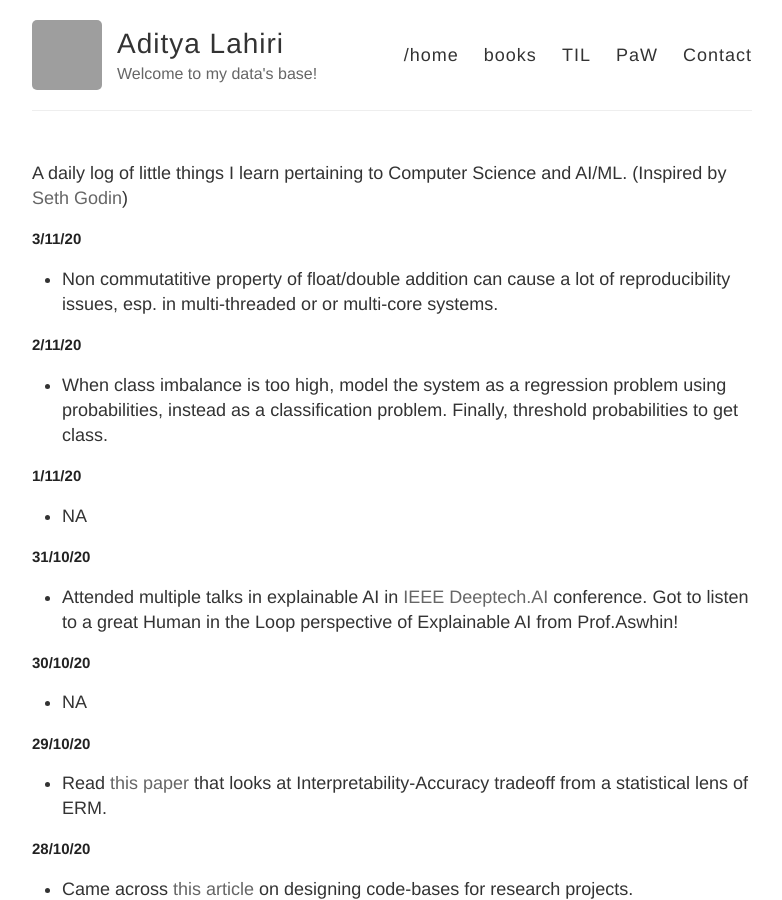
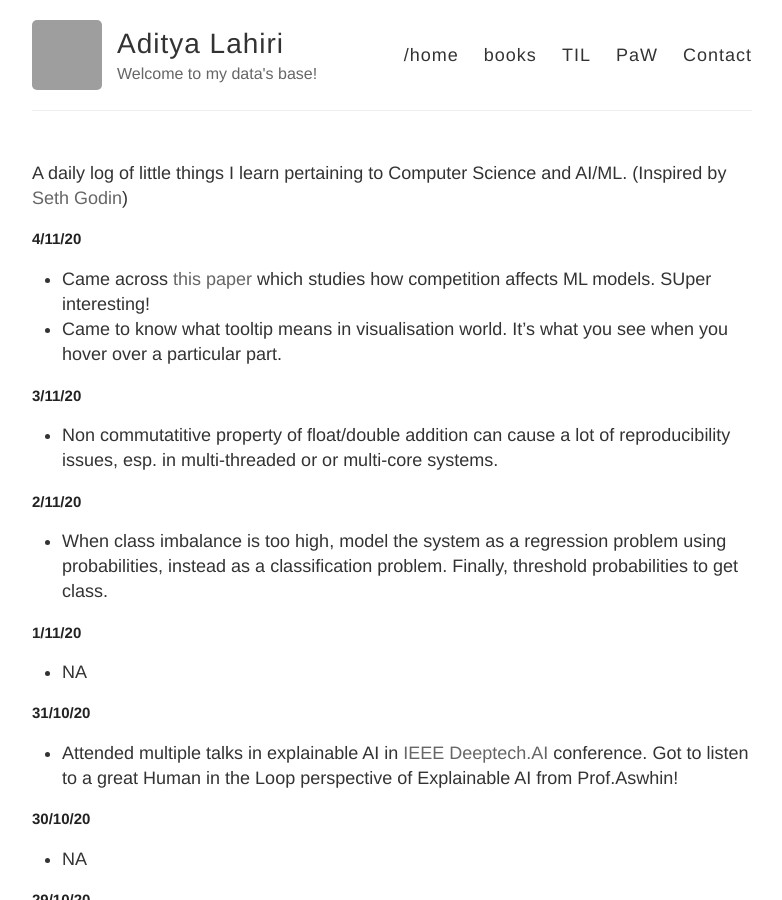
Before and after one commit to adityalahiri/adityalahiri.github.io, a Jekyll site: the page built from TIL.md, in a window 1280 px wide and 900 px high. Shown: the whole window, without its empty margins (248-1030 px from the left). Built offline with Jekyll 4.4.1, drawn with Linux system fonts in a browser that asks for light colours; our own code applies the rules of GitHub Pages for plain Markdown files; grey boxes are pictures that could not be loaded.

Commit message:
Update for 4/11

```diff
--- a/TIL.md
+++ b/TIL.md
@@ -1,5 +1,10 @@
 A daily log of little things I learn pertaining to Computer Science and AI/ML.
 (Inspired by [Seth Godin](https://seths.blog/))
+
+## 4/11/20
+
+* Came across [this paper](https://arxiv.org/pdf/2009.06797.pdf) which studies how competition affects ML models. SUper interesting!
+* Came to know what tooltip means in visualisation world. It's what you see when you hover over a particular part.
 
 ## 3/11/20
 
```
